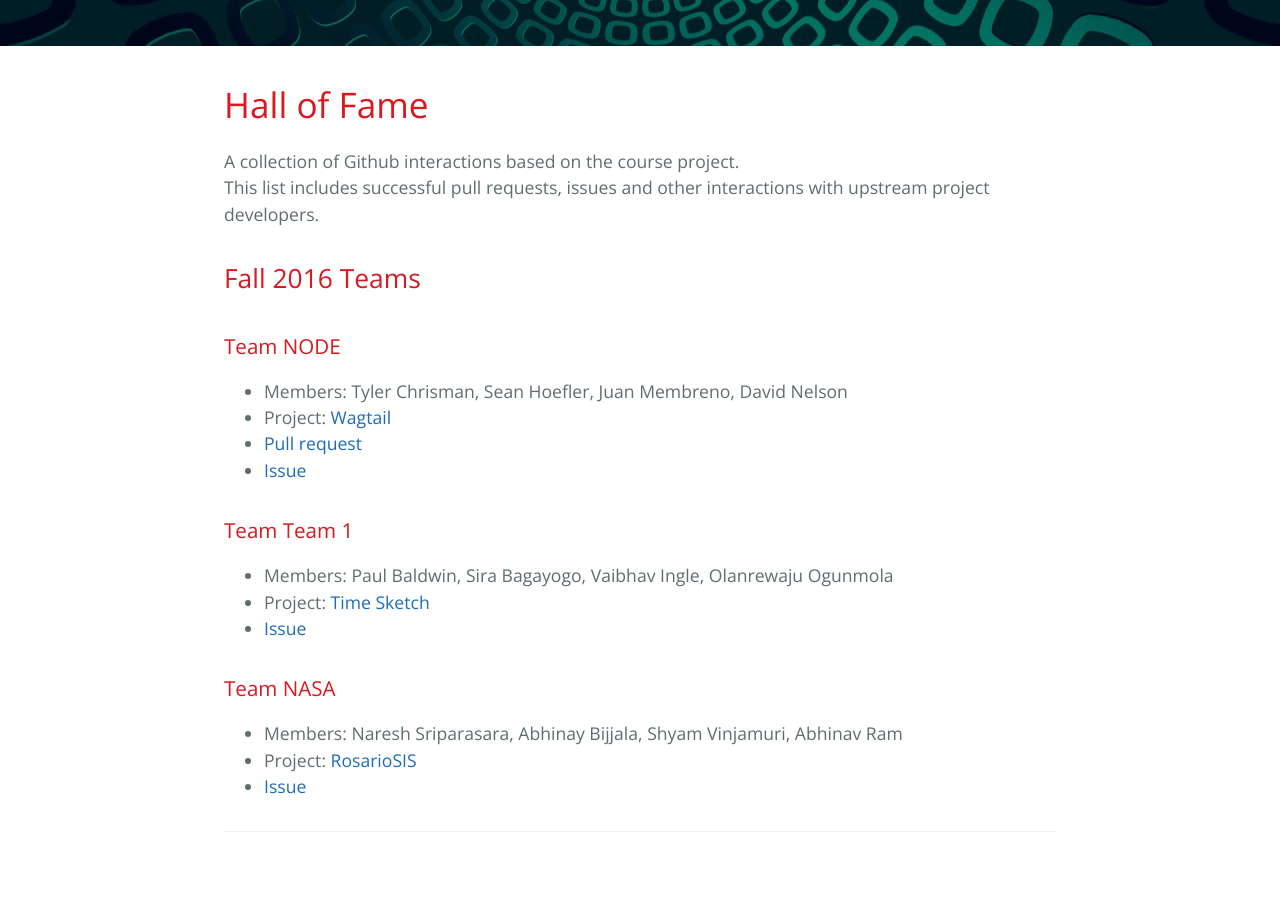
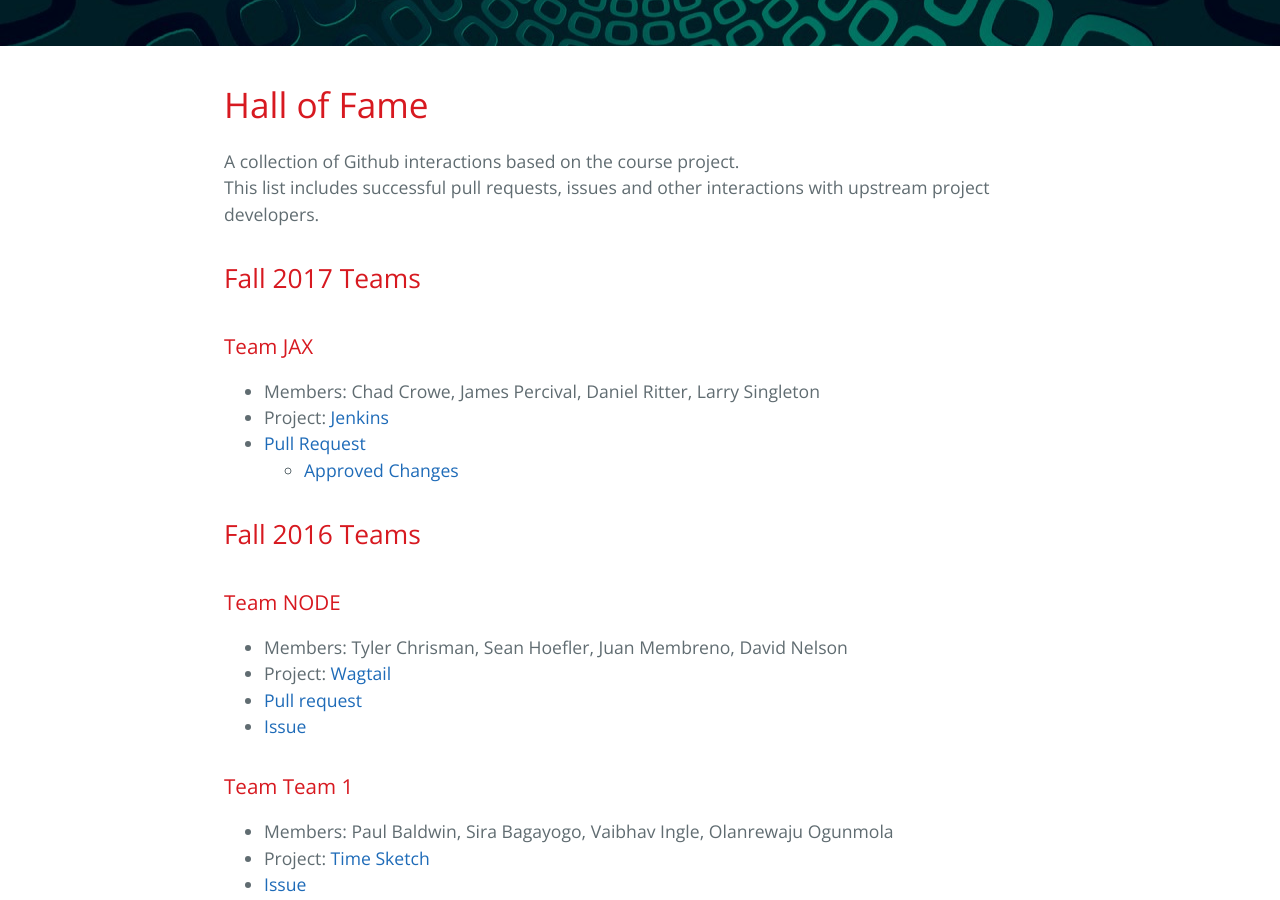
Before and after one commit to robinagandhi/swa, a Jekyll site: the page built from pages/halloffame.md, in a window 1280 px wide and 900 px high, scrolled down 337 px. Built offline with Jekyll 4.4.1, drawn with Linux system fonts in a browser that asks for light colours.

Commit message:
how update 2017

```diff
--- a/pages/halloffame.md
+++ b/pages/halloffame.md
@@ -8,6 +8,15 @@ description: CYBR 8420 Hall of Fame
 
 A collection of Github interactions based on the course project.
 This list includes successful pull requests, issues and other interactions with upstream project developers.
+
+## Fall 2017 Teams
+
+### Team JAX
+- Members: Chad Crowe, James Percival, Daniel Ritter, Larry Singleton
+- Project: [Jenkins](Jenkins.io)
+- [Pull Request](https://github.com/jenkins-infra/jenkins.io/pull/1233)
+  - [Approved Changes](https://jenkins.io/doc/book/system-administration/security/)
+
 
 ## Fall 2016 Teams
 
```
